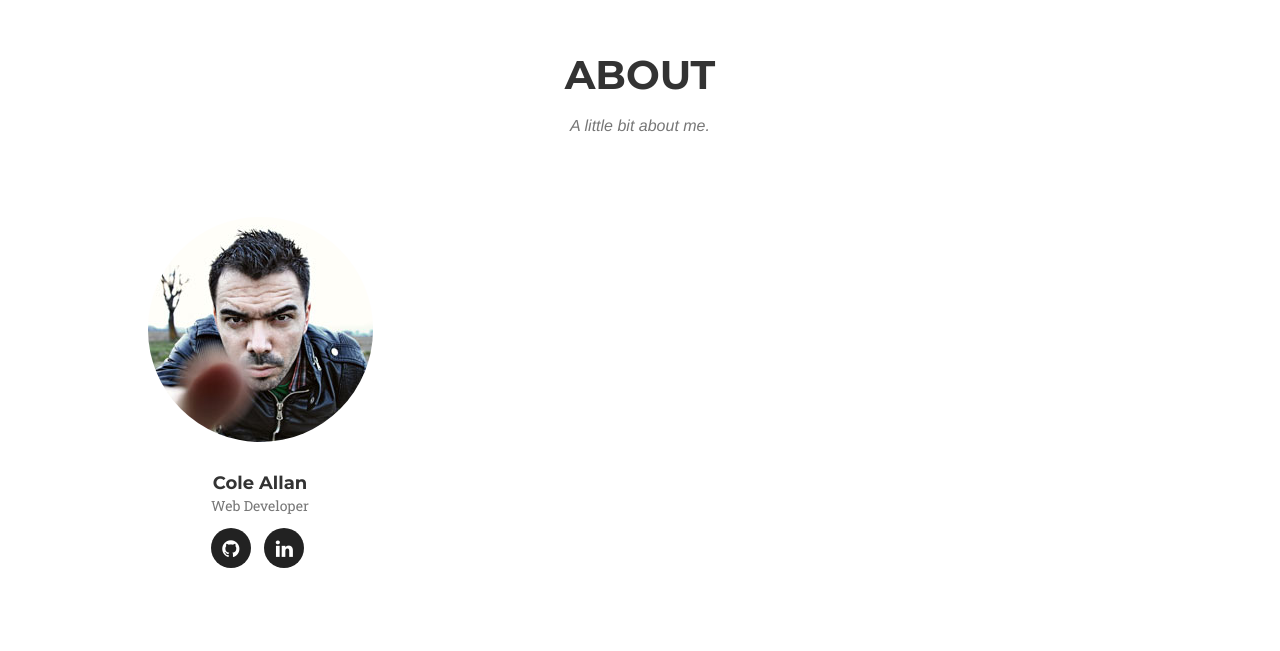
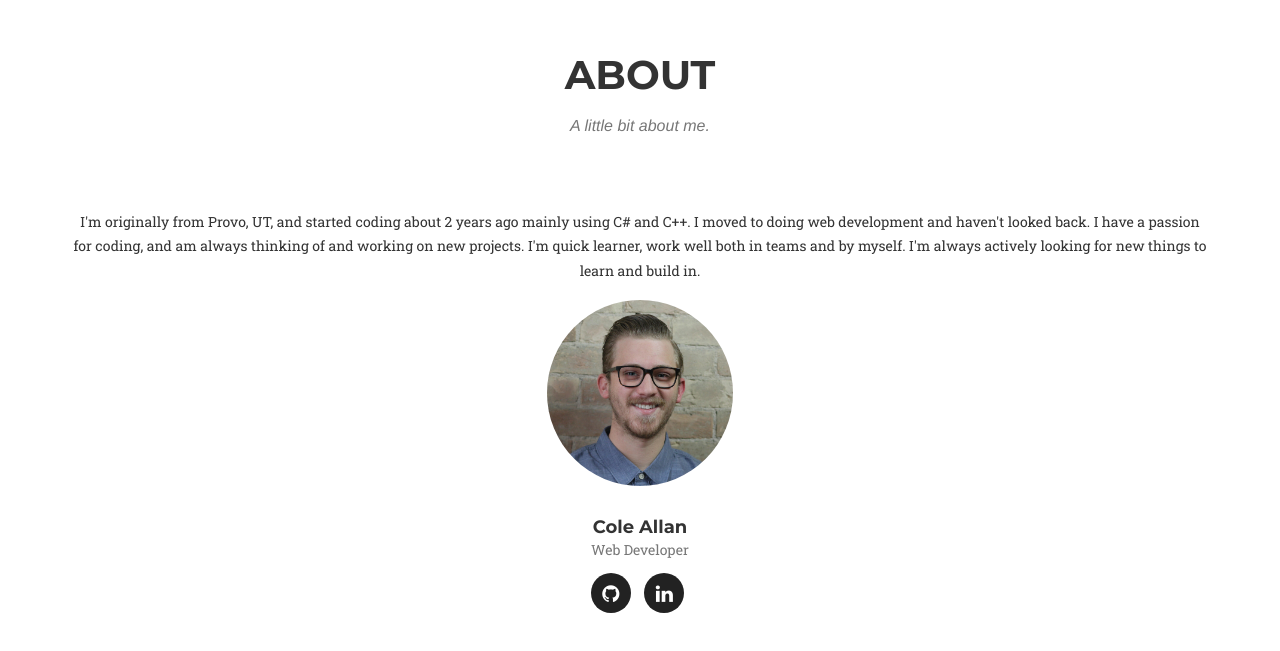
Before and after one commit to Cole7787/portfolio-site, a website: page index.html in a window 1280 px wide. Shown: the part 2693-3344 px from the top of the page. Drawn offline with nearby package versions, Linux system fonts and the light colour scheme; a web font is replaced by a local one.

Commit message:
Finished portfolio site

```diff
--- a/index.html
+++ b/index.html
@@ -277,25 +277,32 @@
                 <div class="col-lg-12 text-center">
                     <h2 class="section-heading">About</h2>
                     <h3 class="section-subheading text-muted">A little bit about me.</h3>
+                    <p class='center'>
+                        I'm originally from Provo, UT, and started coding about 2 years ago
+                        mainly using C# and C++.  I moved to doing web development and haven't looked back.
+                        I have a passion for coding, and am always thinking of and working on new projects.
+                        I'm quick learner, work well both in teams and by myself.  I'm always actively
+                        looking for new things to learn and build in.
+                    </p>
                 </div>
             </div>
-            <div class="col-sm-4">
+            <div class="col-sm-12">
                 <div class="team-member">
-                    <img src="img/team/2.jpg" class="img-responsive img-circle" alt="">
+                    <img src="img/portfolio/me.jpg" style='height: 200px' class="img-responsive img-circle" alt="">
                     <h4>Cole Allan</h4>
                     <p class="text-muted">Web Developer</p>
                     <ul class="list-inline social-buttons">
                         <!-- <li><a href="#"><i class="fa fa-twitter"></i></a>
                         </li> -->
-                        <li><a href="#"><i class="fa fa-github"></i></a>
+                        <li><a href="https://www.github.com/cole7787"><i class="fa fa-github"></i></a>
                         </li>
-                        <li><a href="#"><i class="fa fa-linkedin"></i></a>
+                        <li><a href="https://www.linkedin.com/in/coleallan"><i class="fa fa-linkedin"></i></a>
                         </li>
                     </ul>
                 </div>
             </div>
-            <div class="row">
-                <div class="col-lg-12">
+            <!-- <div class="row">
+                <div class="col-lg-12"> -->
                     <!-- <ul class="timeline">
                         <li>
                             <div class="timeline-image">
@@ -361,8 +368,8 @@
                             </div>
                         </li>
                     </ul> -->
-                </div>
-            </div>
+                <!-- </div>
+            </div> -->
         </div>
     </section>
 
@@ -625,7 +632,7 @@
                                 <img class="img-responsive img-centered" src="img/portfolio/personal/personal-7.png" alt="">
                                 <img class="img-responsive img-centered" src="img/portfolio/personal/personal-5.png" alt="">
                                 <img class="img-responsive img-centered" src="img/portfolio/personal/personal-6.png" alt="">
-                                <p>This project was a personal project that I worked on. It is a simple clone of the Google PlayStore Devices Section.
+                                <p>This project was a personal project that I worked on, and it is a simple clone of the Google PlayStore Devices Section.
                                 This front-end of this application was built with ReactJS, while the back-end
                                 was built with NodeJS and SQL.</p>
                                 <ul class="list-inline">
```
Also changed, not shown: img/portfolio/me.jpg (added).
